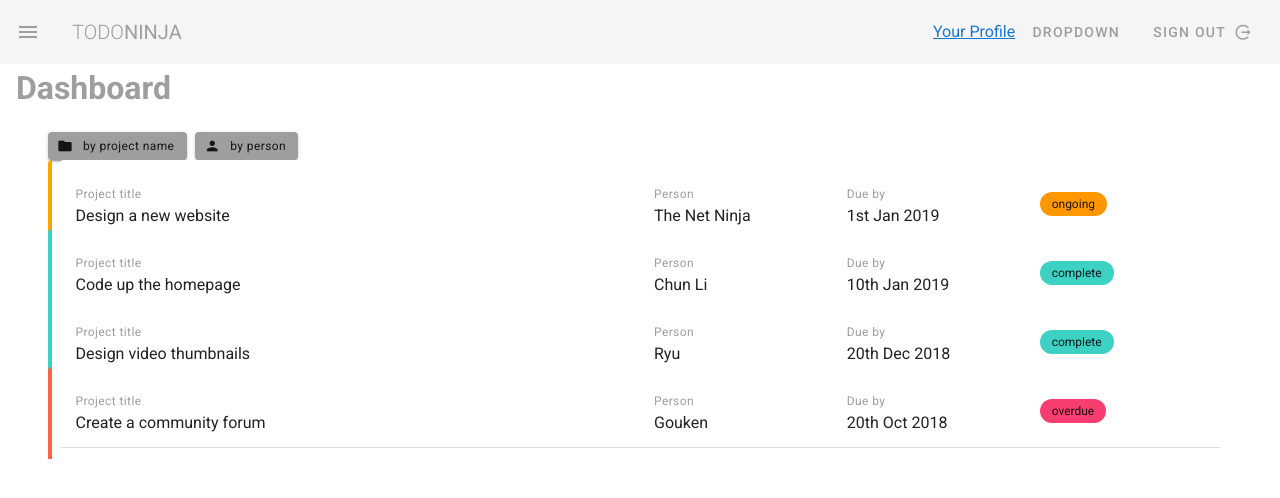
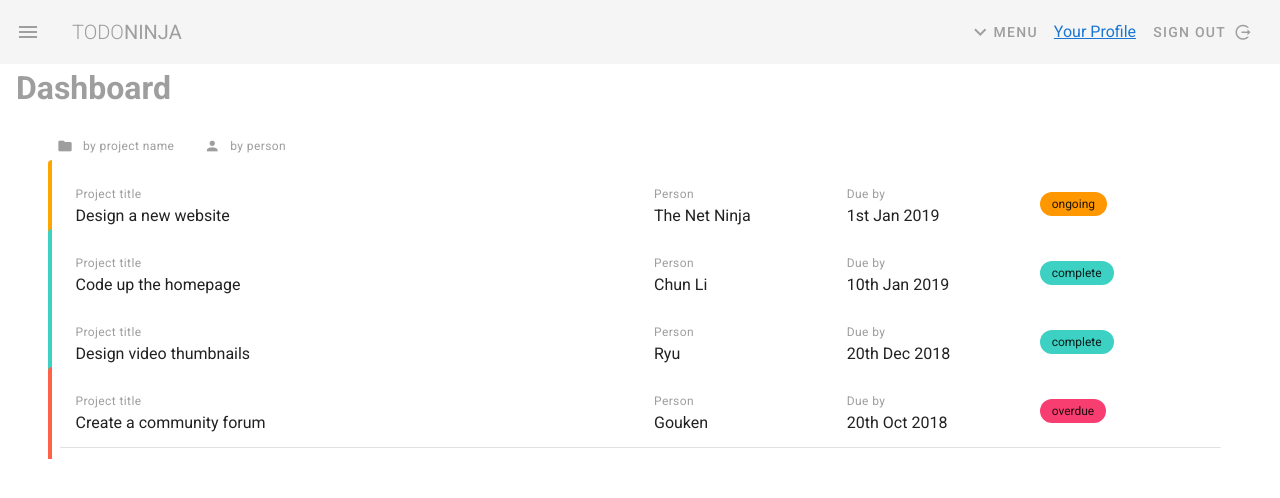
Before and after one commit to rafal-mi/todo-ninja, a Vue app: page / in a window 1280 px wide. Shown: the top 498 px of the page. Built offline with nearby package versions, Linux system fonts and the light colour scheme.

Commit message:
#22 Menus

```diff
--- a/src/components/Navbar.vue
+++ b/src/components/Navbar.vue
@@ -9,22 +9,26 @@
       </v-toolbar-title>
       <v-spacer></v-spacer>
 
+      <v-menu offset-y>
+        <template v-slot:activator="{ on }">
+          <v-btn text color="grey" dark v-on="on">
+            <v-icon>mdi-chevron-down</v-icon>
+            <span>Menu</span>
+          </v-btn>
+        </template>
+        <v-list>
+          <v-list-item v-for="link in links" :key="link.text" router :to="link.route">
+            <v-list-item-title>{{ link.text }}</v-list-item-title>
+          </v-list-item>
+        </v-list>
+      </v-menu>
+
       <navigation-link :url="this.url">
         <!-- Add a Font Awesome icon -->
         <span class="fa fa-user"></span>
         Your Profile
       </navigation-link>
 
-      <v-menu offset-y>
-        <template v-slot:activator="{ on }">
-          <v-btn text color="grey" dark v-on="on">Dropdown</v-btn>
-        </template>
-        <v-list>
-          <v-list-item v-for="(item, index) in items" :key="index" @click="doNothing()">
-            <v-list-item-title>{{ item.title }}</v-list-item-title>
-          </v-list-item>
-        </v-list>
-      </v-menu>
 
       <v-btn text color="grey">
         <span>Sign Out</span>
@@ -83,7 +87,7 @@ export default {
     user: {
       lastName: "Michalski"
     },
-    url: '/profile'
+    url: "/profile"
   }),
   methods: {
     doNothing() {}
--- a/src/views/Dashboard.vue
+++ b/src/views/Dashboard.vue
@@ -6,7 +6,7 @@
       <v-row class="mb-3">
         <v-tooltip top>
           <template v-slot:activator="{ on }">
-            <v-btn small flat color="grey" @click="sortBy('title')" v-on="on">
+            <v-btn small text color="grey" @click="sortBy('title')" v-on="on">
               <v-icon left small>mdi-folder</v-icon>
               <span class="caption text-lowercase">By project name</span>
             </v-btn>
@@ -15,7 +15,7 @@
         </v-tooltip>
         <v-tooltip top>
           <template v-slot:activator="{ on }">
-            <v-btn small flat color="grey" class="ml-2" @click="sortBy('person')" v-on="on">
+            <v-btn small text color="grey" class="ml-2" @click="sortBy('person')" v-on="on">
               <v-icon left small>mdi-account</v-icon>
               <span class="caption text-lowercase">By person</span>
             </v-btn>
```
